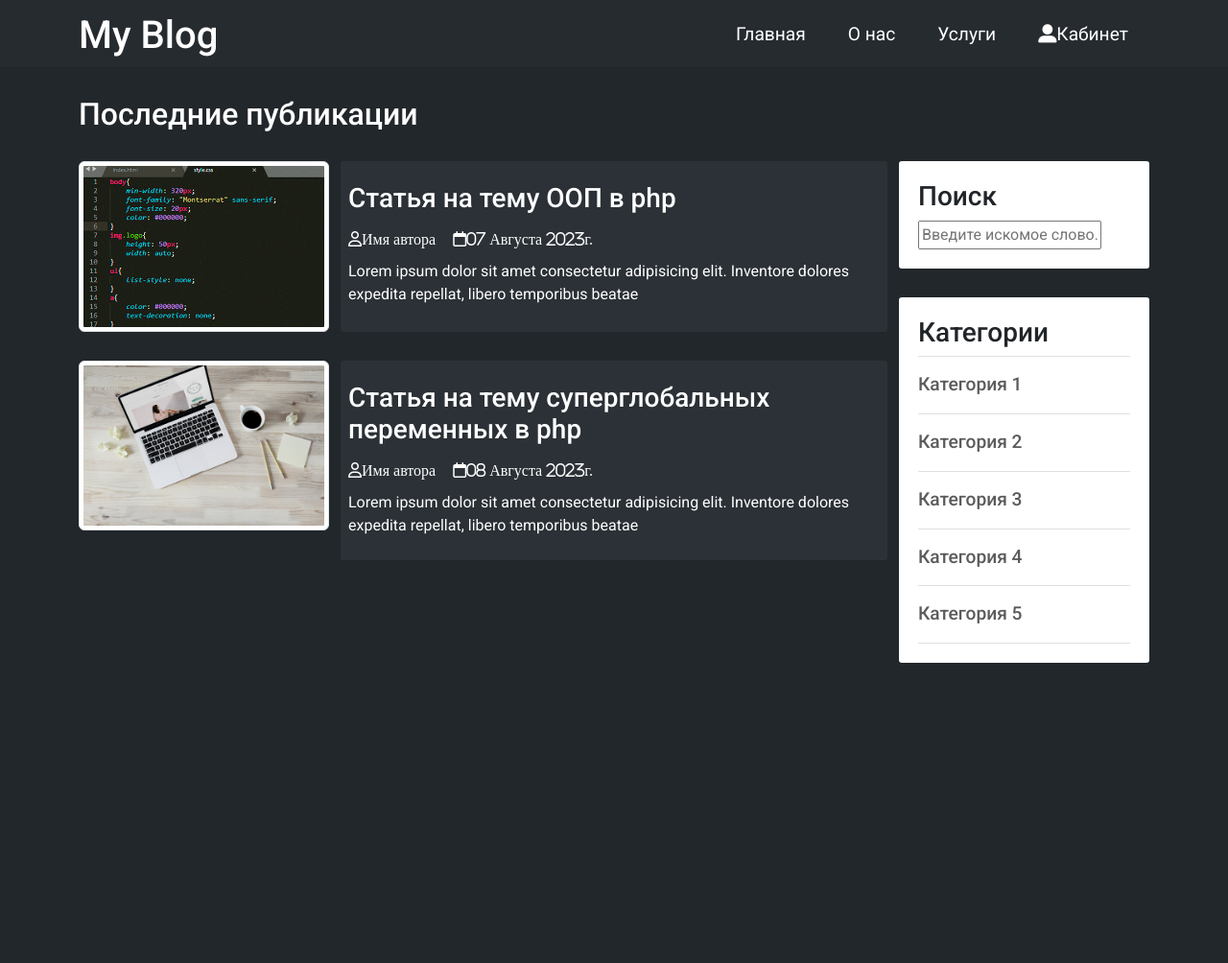
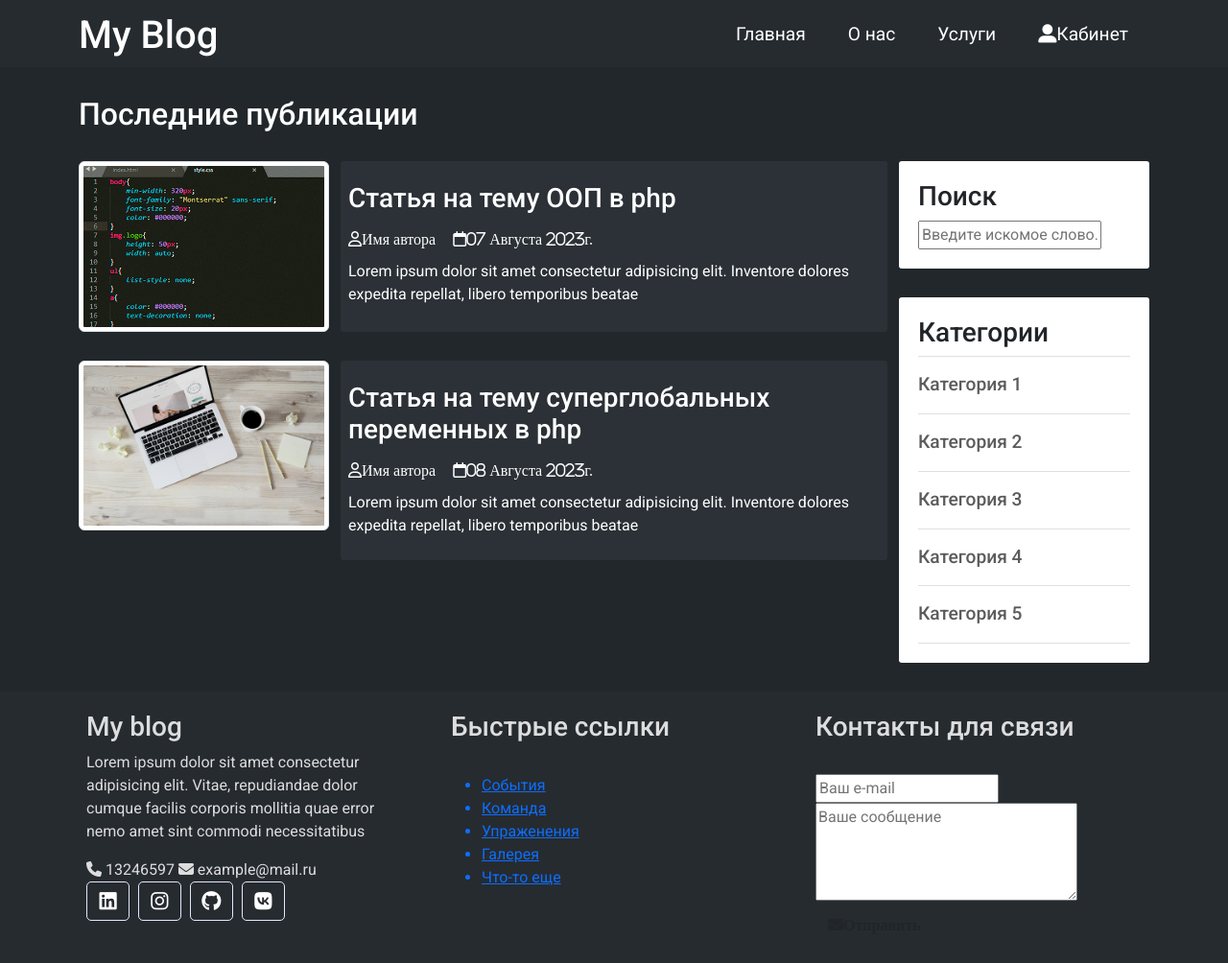
Before and after one commit to spvxd/My-Blog, a plain HTML site: page index.html in a window 1280 px wide. Shown: the whole page at 96% size. Before the commit the page ends 800 px from the top, so only its background shows below. Drawn offline with nearby package versions, Linux system fonts and the light colour scheme.

Commit message:
add footer layout

```diff
--- a/css/style.css
+++ b/css/style.css
@@ -176,3 +176,37 @@ header ul li ul li a {
     transition: all 0.3s;
     color: #000;
 }
+
+
+.footer {
+    background: #262b30;
+    color: #dddddd;
+    position: relative;
+}
+
+
+.footer .footer-section  {
+    padding: 20px;
+}
+
+.footer .about .socials a{
+    border: 1px solid lavender;
+    width: 45px;
+    height: 41px;
+    padding-top: 5px;
+    margin-right: 5px;
+    text-align: center;
+    display: inline-block;
+    font-size: 1.3em;
+    border-radius: 5px;
+    transition: all .3s;
+    color: #fff;
+}
+
+.footer .about .socials a:hover {
+    color: gray;
+    transition: all .3s;
+    border: 1px solid gray;
+
+
+}
--- a/index.html
+++ b/index.html
@@ -107,6 +107,61 @@
         </div>
 
     </div>
+    <!-- footer -->
+    <div class="footer container-fluid">
+        <div class="footer-content container">
+            <div class="row">
+                <div class="footer-section about col-md-4 col-12">
+                    <h3 class="footer__logo">My blog</h3>
+                    <p>Lorem ipsum dolor sit amet consectetur adipisicing elit. Vitae, repudiandae dolor cumque facilis
+                        corporis mollitia quae error nemo amet sint commodi necessitatibus
+                    </p>
+                    <div class="contact">
+                        <span><i class="fas fa-phone"></i>&nbsp;13246597</span>
+                        <span><i class="fas fa-envelope"></i>&nbsp;example@mail.ru</span>
+                    </div>
+                    <div class="socials">
+                        <a href=""><i class="fab fa-linkedin"></i></a>
+                        <a href=""><i class="fab fa-instagram"></i></a>
+                        <a href=""><i class="fab fa-github"></i></a>
+                        <a href=""><i class="fab fa-vk"></i></a>
+                    </div>
+                </div>
+                <div class="footer-section links col-md-4 col-12">
+                    <h3>Быстрые ссылки</h3>
+                    <br>
+                    <ul>
+                        <a href="">
+                            <li>События</li>
+                        </a>
+                        <a href="">
+                            <li>Команда</li>
+                        </a>
+                        <a href="">
+                            <li>Упраженения</li>
+                        </a>
+                        <a href="">
+                            <li>Галерея</li>
+                        </a>
+                        <a href="">
+                            <li>Что-то еще</li>
+                        </a>
+                    </ul>
+                </div>
+                <div class="footer-section contact-form col-md-4 col-12">
+                    <h3>Контакты для связи</h3>
+                    <br>
+                    <form action="#" method="post">
+                        <input type="email" name="email" class="text-input contact-input" placeholder="Ваш e-mail">
+                        <textarea name="message" id="" cols="30" rows="4" class="text-input contact-input"
+                            placeholder="Ваше сообщение"></textarea>
+                        <button type="submit" class="btn btn-big contact-btn"><i
+                                class="fas fa-envelope">Отправить</i></button>
+                    </form>
+                </div>
+            </div>
+        </div>
+    </div>
     <script src="https://kit.fontawesome.com/454165a407.js" crossorigin="anonymous"></script>
     <script src="https://cdn.jsdelivr.net/npm/bootstrap@5.3.1/dist/js/bootstrap.bundle.min.js"
         integrity="sha384-HwwvtgBNo3bZJJLYd8oVXjrBZt8cqVSpeBNS5n7C8IVInixGAoxmnlMuBnhbgrkm"
```
